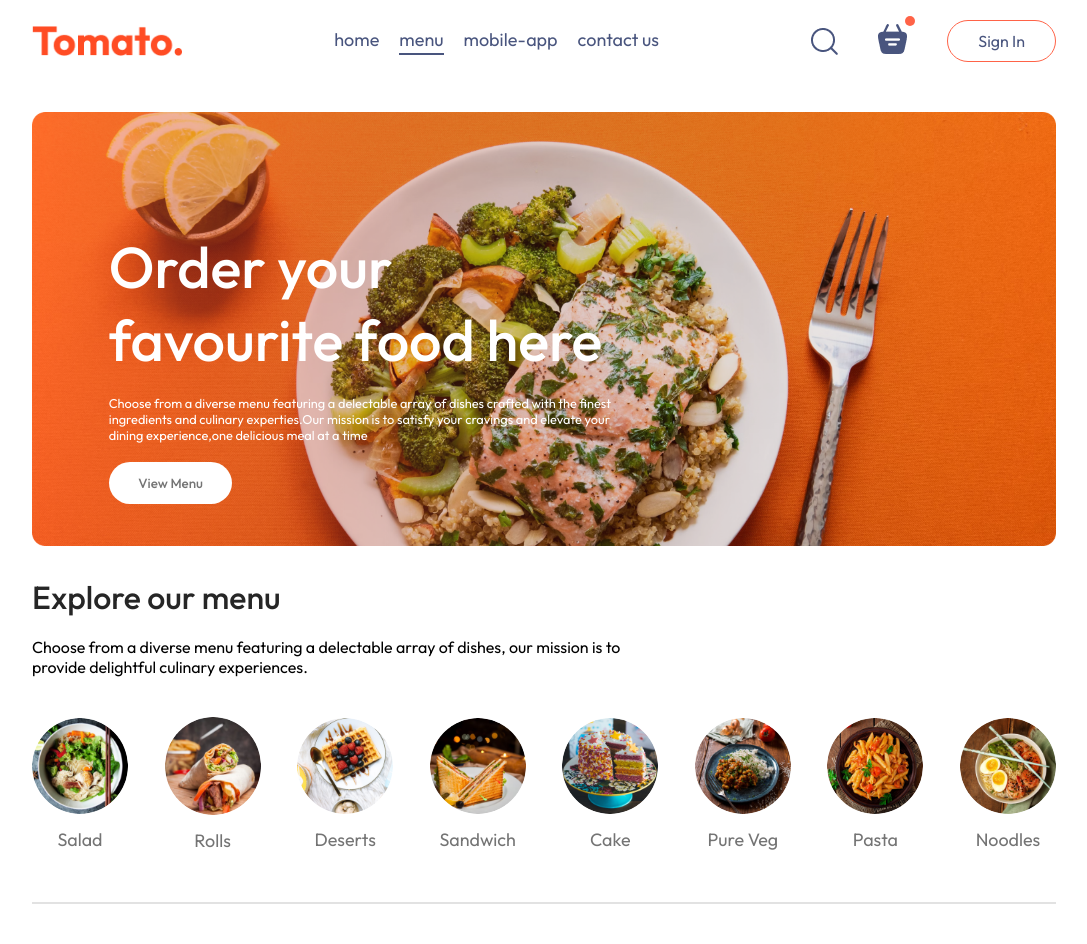
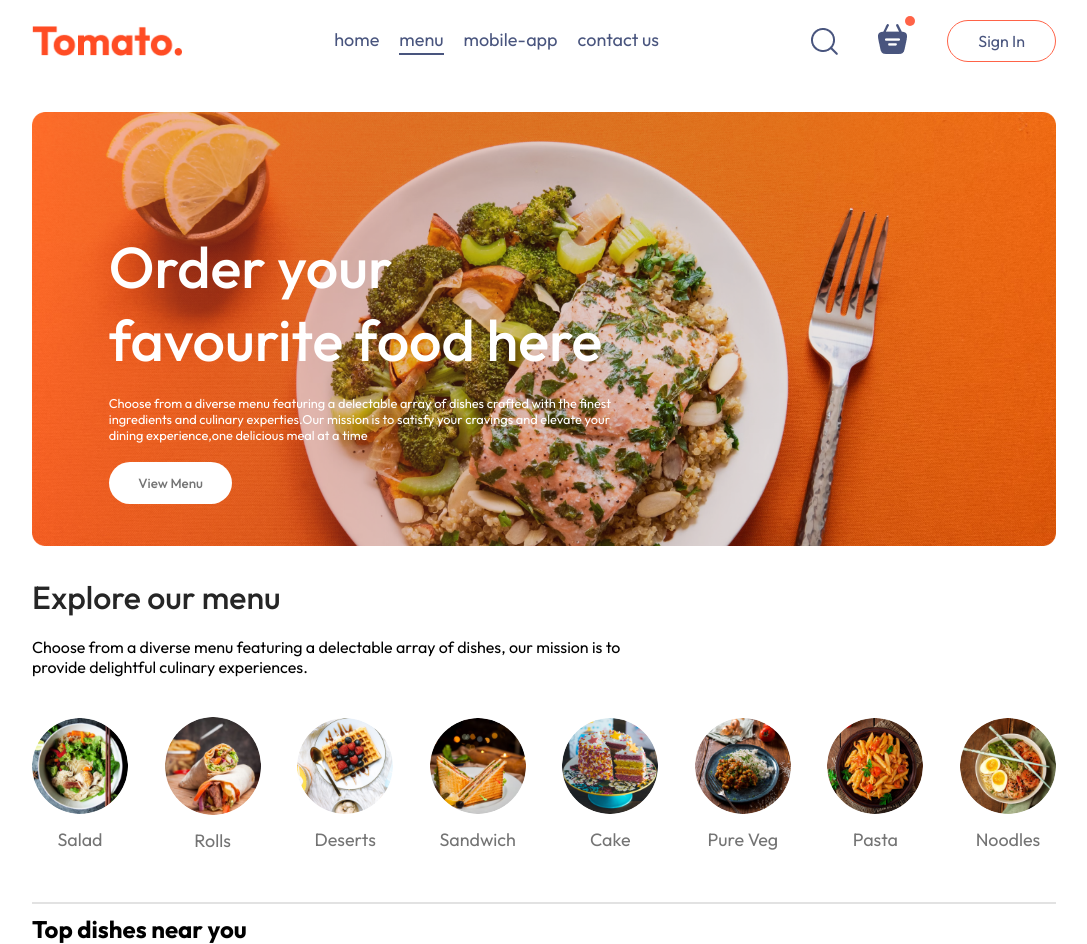
Before and after one commit to Barmanpriyanka/Food-Delivery-Website, a React (Vite) app in the folder frontend/: page / in a window 1280 px wide. Shown: the whole page, without its empty margins (96-1183 px from the left). Before the commit the page ends 914 px from the top, so only its background shows below. Built offline with nearby package versions, Linux system fonts and the light colour scheme.

Commit message:
added FoodDisplay

```diff
--- /dev/null
+++ b/frontend/src/components/FoodDisplay/FoodDisplay.jsx
@@ -0,0 +1,27 @@
+import React, { useContext } from 'react';// eslint-disable-line no-unused-vars
+import PropTypes from 'prop-types';
+import './FoodDisplay.css';
+import { StoreContext } from '../../context/StoreContext';
+
+const FoodDisplay = ({ category }) => {
+    const { food_list } = useContext(StoreContext);
+
+    const filteredFoodList = category
+        ? food_list.filter(food => food.category === category)
+        : food_list;
+
+    return (
+        <div className='food-display' id='food-display'>
+            <h2>Top dishes near you</h2>
+            {filteredFoodList.map(food => (
+                <div key={food.id}>{food.name}</div>
+            ))}
+        </div>
+    );
+};
+
+FoodDisplay.propTypes = {
+    category: PropTypes.string
+};
+
+export default FoodDisplay;
--- /dev/null
+++ b/frontend/src/context/StoreContext.jsx
@@ -0,0 +1,25 @@
+import React, { createContext } from "react"; // eslint-disable-line no-unused-vars
+import PropTypes from 'prop-types';
+import { food_list } from "../assets/assets";
+
+export const StoreContext = createContext(null);
+
+const StoreContextProvider = (props) => {
+    const { children } = props;
+
+    const contextValue = {
+        food_list
+    };
+
+    return (
+        <StoreContext.Provider value={contextValue}>
+            {children}
+        </StoreContext.Provider>
+    );
+};
+
+StoreContextProvider.propTypes = {
+    children: PropTypes.node.isRequired,
+};
+
+export default StoreContextProvider;
--- a/frontend/src/main.jsx
+++ b/frontend/src/main.jsx
@@ -3,10 +3,14 @@
 import App from './App.jsx'
 import './index.css'
 import {BrowserRouter} from 'react-router-dom'
+import StoreContextProvider from './context/StoreContext.jsx'
 
 ReactDOM.createRoot(document.getElementById('root')).render(
   <BrowserRouter>
-   <App />
+  <StoreContextProvider>
+  <App />
+  </StoreContextProvider>
+
   </BrowserRouter>
 
 
--- a/frontend/src/pages/Home/Home.jsx
+++ b/frontend/src/pages/Home/Home.jsx
@@ -2,12 +2,14 @@
 import './Home.css'
 import Header from '../../components/Header/Header'
 import ExploreMenu from '../../components/ExploreMenu/ExploreMenu'
+import FoodDisplay from '../../components/FoodDisplay/FoodDisplay'
 const Home = () => {
   const [category,setCategory]=useState("All");
   return (
     <div>
      <Header />
      <ExploreMenu category={category} setCategory={setCategory}/>
+     <FoodDisplay category ={category} />
     </div>
   )
 }
```
Also changed, not shown: frontend/src/components/FoodDisplay/FoodDisplay.css (added).
